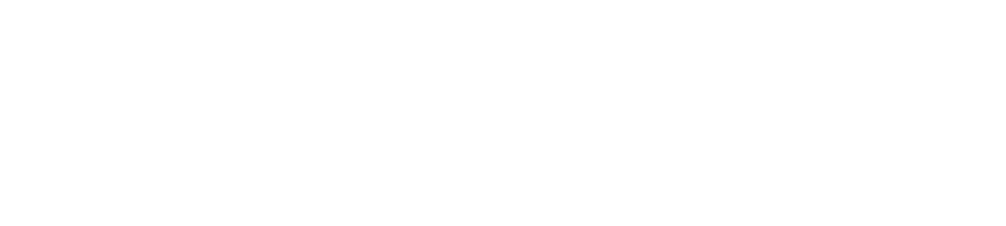
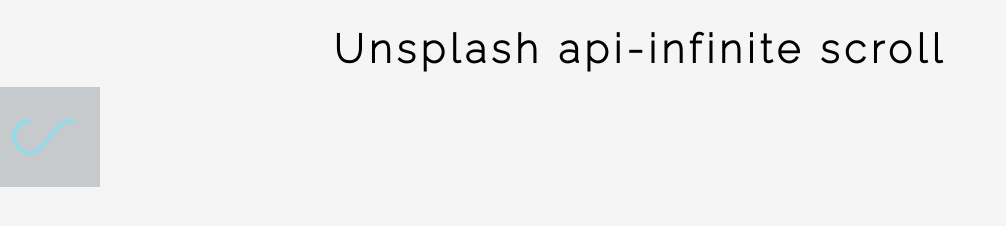
Before and after one commit to Anthony-Keel/Infinity-scroll, a plain HTML site: page index.html in a window 1280 px wide. Shown: the whole page, without its empty margins (0-1006 px from the left). Drawn offline with Linux system fonts and the light colour scheme.

Commit message:
added custom loader and icon
added custom loader and icon to project
adjusted background color of body

```diff
--- a/index.html
+++ b/index.html
@@ -5,11 +5,20 @@
     <meta http-equiv="X-UA-Compatible" content="IE=edge">
     <meta name="viewport" content="width=device-width, initial-scale=1.0">
     <title>Infinity Scroll</title>
-    <link rel="icon" type="image/png" href="https://www.google.com/s2/favicons?domain=jacinto.design">
+    <link rel="apple-touch-icon" sizes="180x180" href="/apple-touch-icon.png">
+    <link rel="icon" type="image/png" sizes="32x32" href="/favicon-32x32.png">
+    <link rel="icon" type="image/png" sizes="16x16" href="/favicon-16x16.png">
+    <link rel="manifest" href="/site.webmanifest">
     <link rel="stylesheet" href="https://cdnjs.cloudflare.com/ajax/libs/font-awesome/5.12.0-2/css/all.min.css">
     <link rel="stylesheet" href="style.css">
 </head>
 <body>
+    <!-- title -->
+    <h1>Unsplash api-infinite scroll</h1>
+    <!-- loader -->
+    <div class="loader" id="loader">
+        <img src="loader.svg" alt="loading">
+    </div>
     <!-- Script -->
     <script src="script.js"></script>
 </body>
--- a/style.css
+++ b/style.css
@@ -1,7 +1,25 @@
+@import url('https://fonts.googleapis.com/css2?family=Raleway:wght@200&display=swap');
+
 html {
     box-sizing: border-box;
 }
 body {
     margin: 0;
     min-height: 100vh;
+    font-family: Raleway,sans-serif;
+    background: whitesmoke;
 }
+
+h1{
+    text-align: center;
+    margin-top: 25px;
+    margin-bottom: 15px;
+    font-size: 40px;
+    letter-spacing: 5px;
+}
+/* loader  */
+.loader{
+    position: fixed;
+
+
+}
```
Also changed, not shown: about.txt (added), android-chrome-192x192.png (added), android-chrome-512x512.png (added), apple-touch-icon.png (added), favicon-16x16.png (added), favicon-32x32.png (added), favicon.ico (added), loader.svg (added), site.webmanifest (added).
